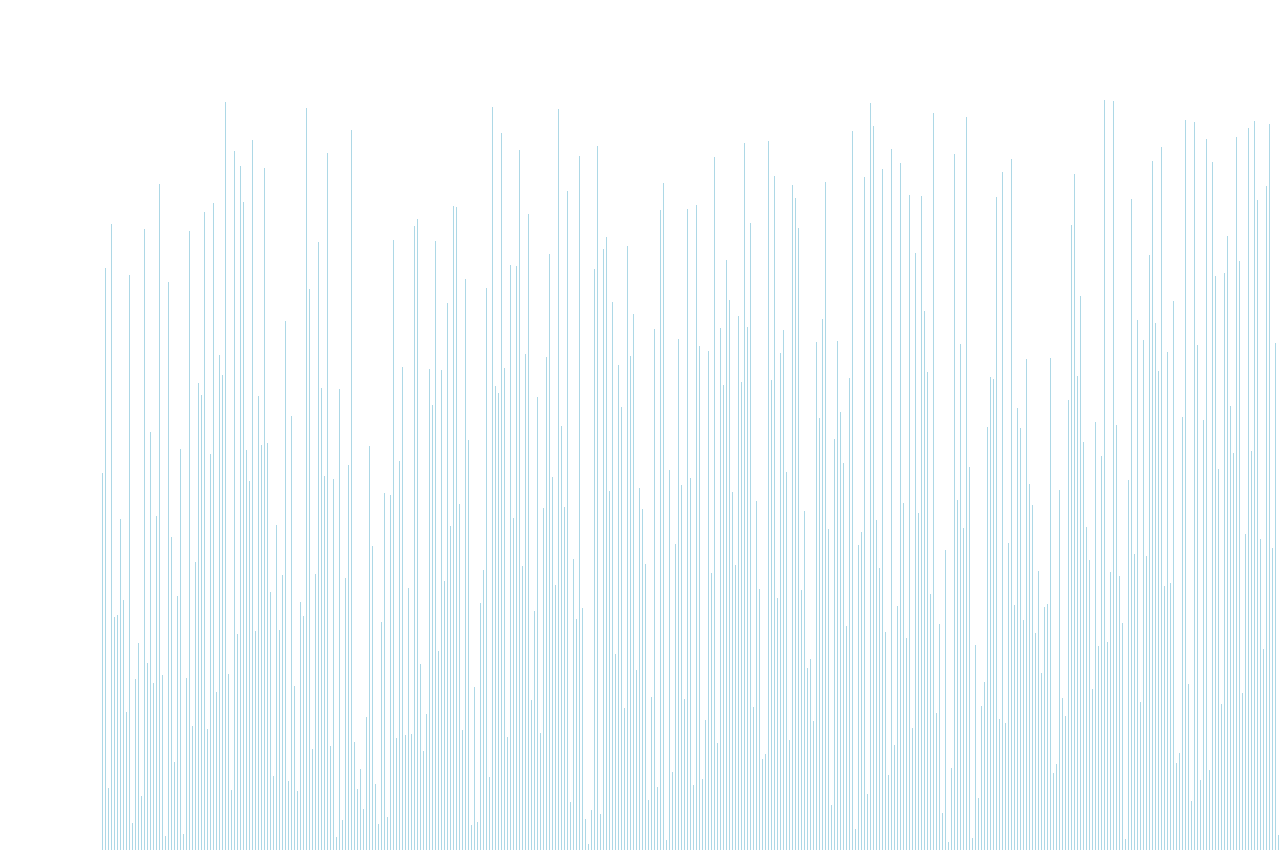
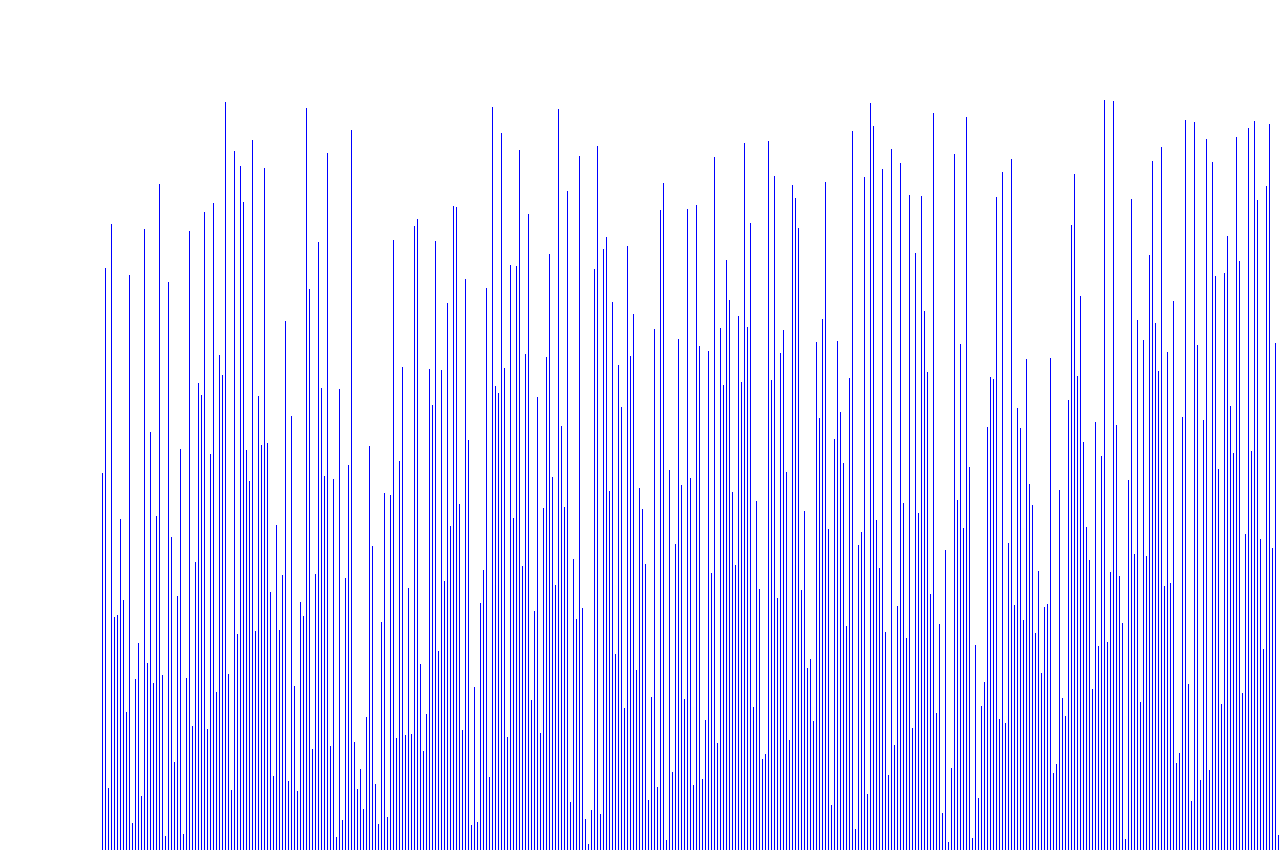
Before and after one commit to mstroner20/SortingVisualizer, a React (Create React App) app: page / in a window 1280 px wide. Shown: the top 852 px of the page. Built offline with nearby package versions, Linux system fonts and the light colour scheme.

Commit message:
Update Sorting.css
Changed Colors

```diff
--- a/src/Components/Sorting.css
+++ b/src/Components/Sorting.css
@@ -12,7 +12,7 @@
 .array-bar{
     width: 1px;
 
-    background-color: lightblue;
+    background-color: blue;
     display: inline-block;
     margin: 0 1px;
 
```
